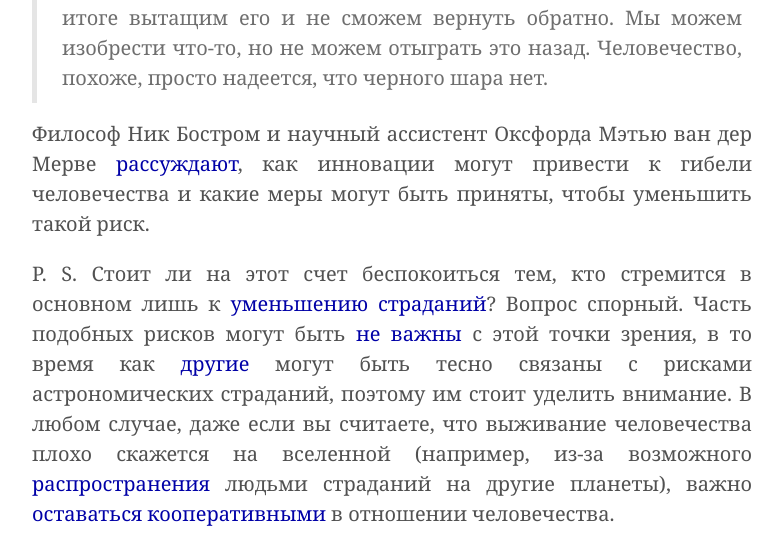
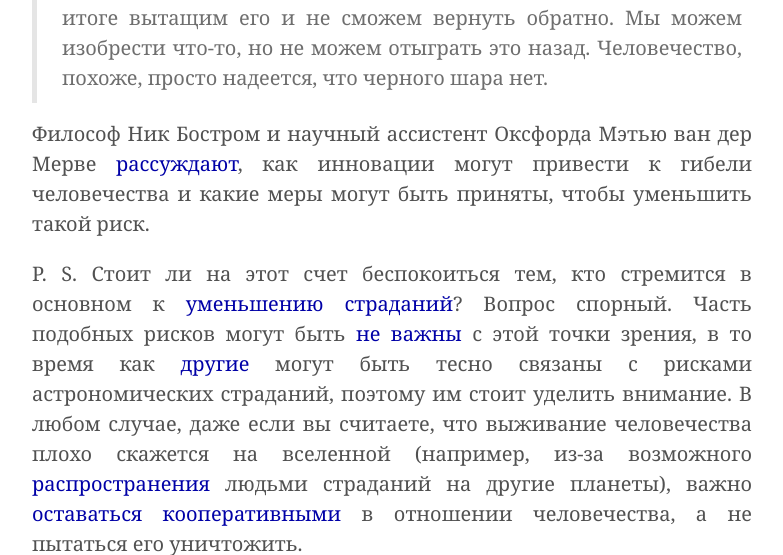
Before and after one commit to ReducingSuffering/reducingsuffering.github.io, a Jekyll site: the page built from _posts/wt/Авторы/Иноязычные/Ник Бостром/2021-06-09-230.md, in a window 1280 px wide and 900 px high, scrolled down 655 px, cut to the strip 0-555 px from the top of the window. Shown: the whole strip, without its empty margins (248-1031 px from the left). Built offline with Jekyll 4.4.1, drawn with Linux system fonts in a browser that asks for light colours.

Commit message:
fix, new post

```diff
--- a/_posts/wt/Авторы/Иноязычные/Ник Бостром/2021-06-09-230.md
+++ b/_posts/wt/Авторы/Иноязычные/Ник Бостром/2021-06-09-230.md
@@ -21,4 +21,4 @@
 
 Философ Ник Бостром и научный ассистент Оксфорда Мэтью ван дер Мерве [рассуждают](https://ideanomics.ru/articles/23545), как инновации могут привести к гибели человечества и какие меры могут быть приняты, чтобы уменьшить такой риск.
 
-P. S. Стоит ли на этот счет беспокоиться тем, кто стремится в основном лишь к [уменьшению страданий](index.html#SFE)? Вопрос спорный. Часть подобных рисков могут быть [не важны](103.html) с этой точки зрения, в то время как [другие](225.html) могут быть тесно связаны с рисками астрономических страданий, поэтому им стоит уделить внимание. В любом случае, даже если вы считаете, что выживание человечества плохо скажется на вселенной (например, из-за возможного [распространения](442.html) людьми страданий на другие планеты), важно [оставаться кооперативными](450.html) в отношении человечества.
+P. S. Стоит ли на этот счет беспокоиться тем, кто стремится в основном к [уменьшению страданий](index.html#SFE)? Вопрос спорный. Часть подобных рисков могут быть [не важны](103.html) с этой точки зрения, в то время как [другие](225.html) могут быть тесно связаны с рисками астрономических страданий, поэтому им стоит уделить внимание. В любом случае, даже если вы считаете, что выживание человечества плохо скажется на вселенной (например, из-за возможного [распространения](442.html) людьми страданий на другие планеты), важно [оставаться кооперативными](450.html) в отношении человечества, а не пытаться его уничтожить.
```
Also changed, not shown: _posts/wt/СМИ/Нейроновости/2023-10-20-534.md (added, +18 -0 lines).
